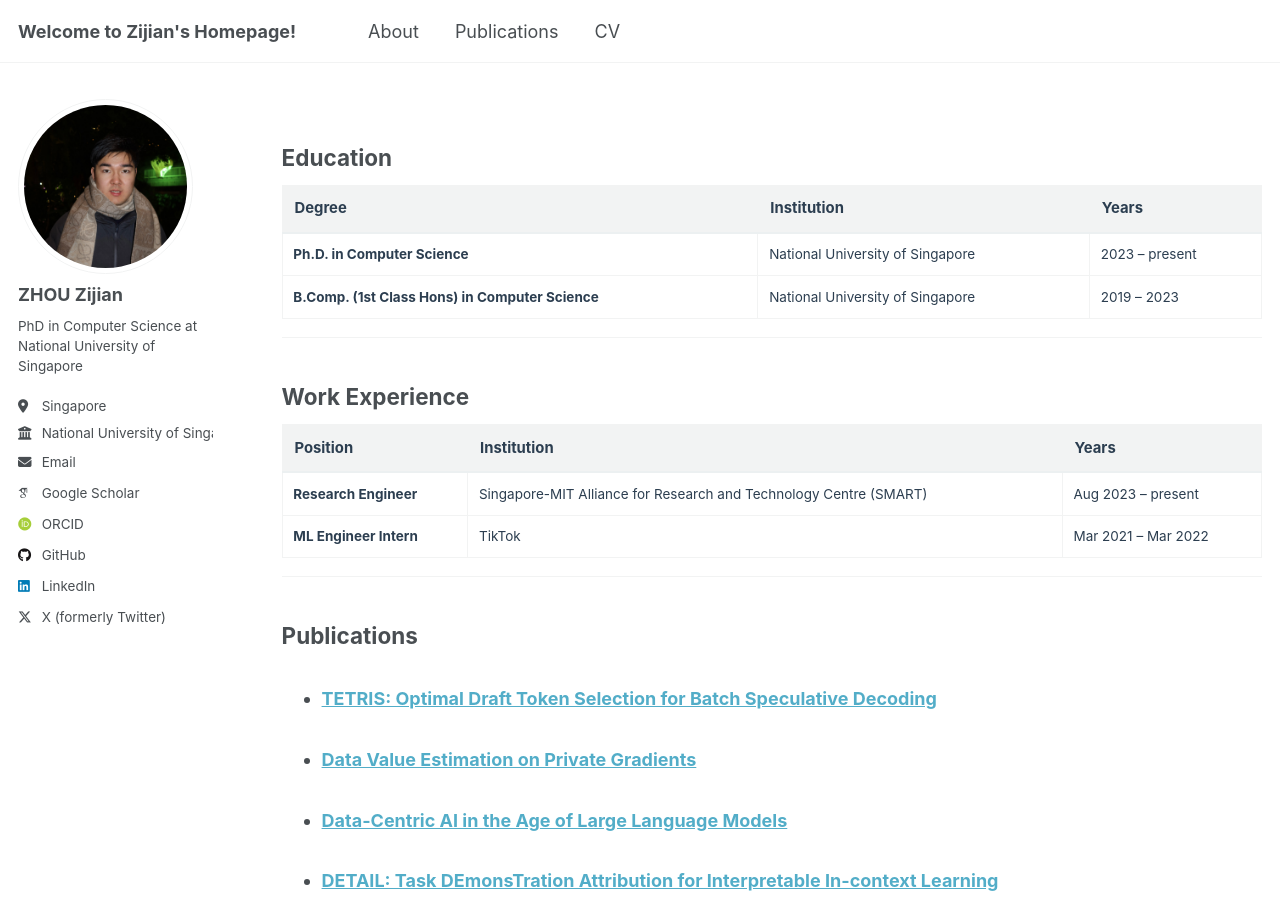
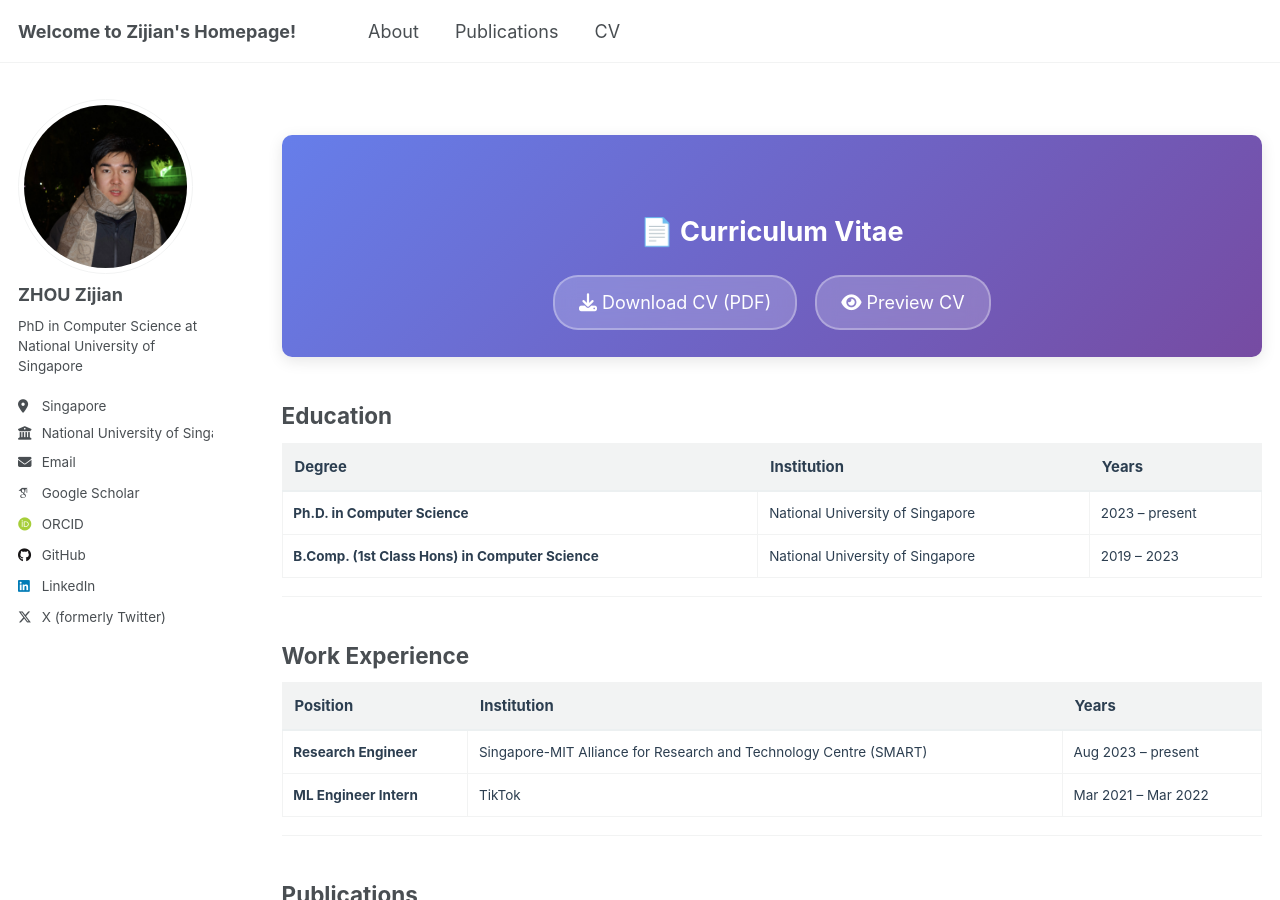
Before and after one commit to BobbyZhouZijian/bobbyzhouzijian.github.io, a Jekyll site: the page built from _pages/cv.md, in a window 1280 px wide and 900 px high. Built offline with Jekyll 4.4.1, drawn with Linux system fonts in a browser that asks for light colours; some web fonts are replaced; some of the changed lines change nothing that is shown.

Commit message:
add cv file

```diff
--- a/_pages/cv.md
+++ b/_pages/cv.md
@@ -8,6 +8,49 @@ redirect_from:
 ---
 
 {% include base_path %}
+
+<div style="text-align: center; margin: 2em 0; padding: 1.5em; background: linear-gradient(135deg, #667eea 0%, #764ba2 100%); border-radius: 10px; box-shadow: 0 4px 15px rgba(0,0,0,0.1);">
+  <h2 style="color: white; margin-bottom: 1em; font-size: 1.5em;">📄 Curriculum Vitae</h2>
+  <div style="display: flex; justify-content: center; gap: 1em; flex-wrap: wrap;">
+    <a href="{{ base_path }}/files/cv.pdf"
+       style="display: inline-block; padding: 12px 24px; background: rgba(255,255,255,0.2); color: white; text-decoration: none; border-radius: 25px; border: 2px solid rgba(255,255,255,0.3); transition: all 0.3s ease; backdrop-filter: blur(10px);"
+       onmouseover="this.style.background='rgba(255,255,255,0.3)'; this.style.transform='translateY(-2px)'"
+       onmouseout="this.style.background='rgba(255,255,255,0.2)'; this.style.transform='translateY(0px)'">
+      <i class="fas fa-download"></i> Download CV (PDF)
+    </a>
+    <a href="#" onclick="togglePreview(); return false;"
+       style="display: inline-block; padding: 12px 24px; background: rgba(255,255,255,0.2); color: white; text-decoration: none; border-radius: 25px; border: 2px solid rgba(255,255,255,0.3); transition: all 0.3s ease; backdrop-filter: blur(10px);"
+       onmouseover="this.style.background='rgba(255,255,255,0.3)'; this.style.transform='translateY(-2px)'"
+       onmouseout="this.style.background='rgba(255,255,255,0.2)'; this.style.transform='translateY(0px)'">
+      <i class="fas fa-eye"></i> Preview CV
+    </a>
+  </div>
+</div>
+
+<div id="cv-preview" style="display: none; margin: 2em 0; text-align: center; background: #f8f9fa; padding: 1em; border-radius: 10px; box-shadow: 0 2px 10px rgba(0,0,0,0.1);">
+  <div style="margin-bottom: 1em;">
+    <button onclick="togglePreview()" style="background: #dc3545; color: white; border: none; padding: 8px 16px; border-radius: 5px; cursor: pointer; transition: background 0.3s ease;" onmouseover="this.style.background='#c82333'" onmouseout="this.style.background='#dc3545'">
+      <i class="fas fa-times"></i> Close Preview
+    </button>
+  </div>
+  <iframe src="{{ base_path }}/files/cv.pdf"
+          style="width: 100%; height: 800px; border: 1px solid #ddd; border-radius: 5px;"
+          title="CV Preview">
+    <p>Your browser does not support PDFs. <a href="{{ base_path }}/files/cv.pdf">Download the PDF</a> instead.</p>
+  </iframe>
+</div>
+
+<script>
+function togglePreview() {
+  var preview = document.getElementById('cv-preview');
+  if (preview.style.display === 'none' || preview.style.display === '') {
+    preview.style.display = 'block';
+    preview.scrollIntoView({ behavior: 'smooth', block: 'start' });
+  } else {
+    preview.style.display = 'none';
+  }
+}
+</script>
 
 ## Education
 
```
Also changed, not shown: 1 other file.
